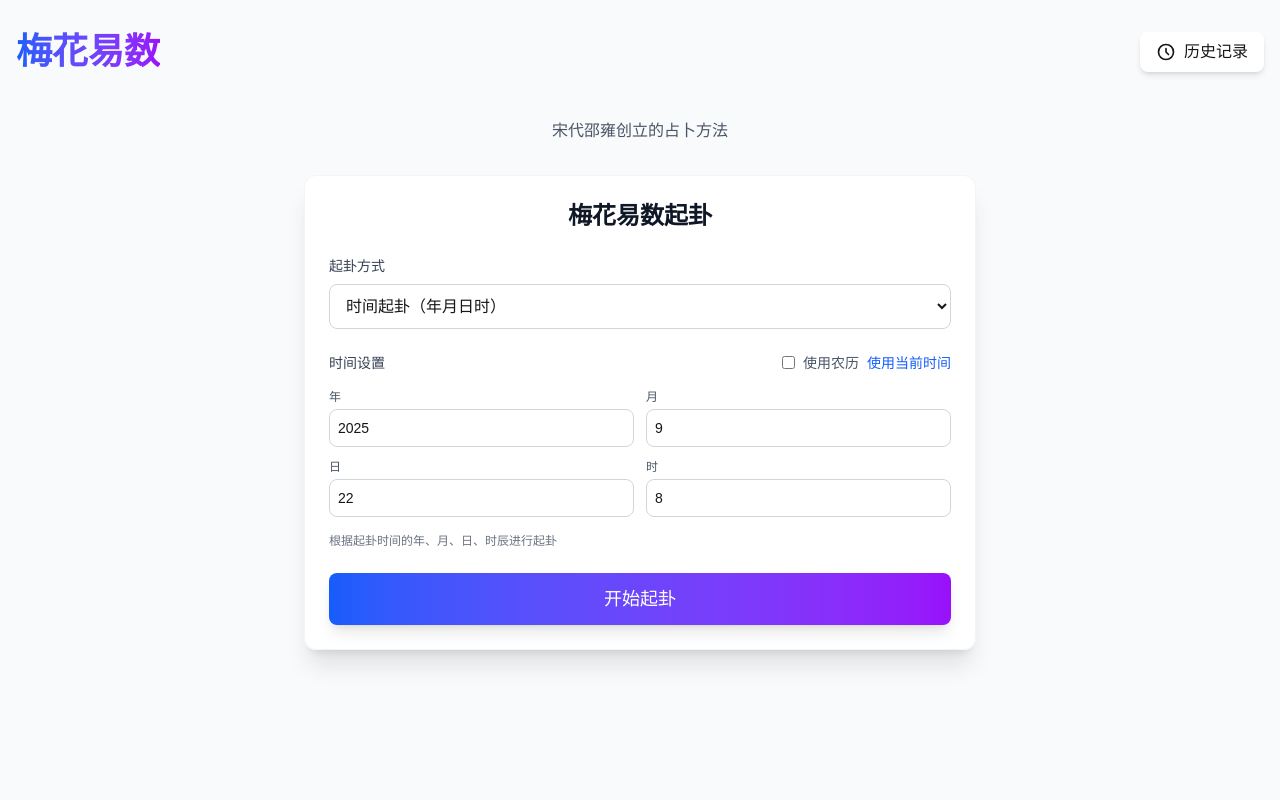
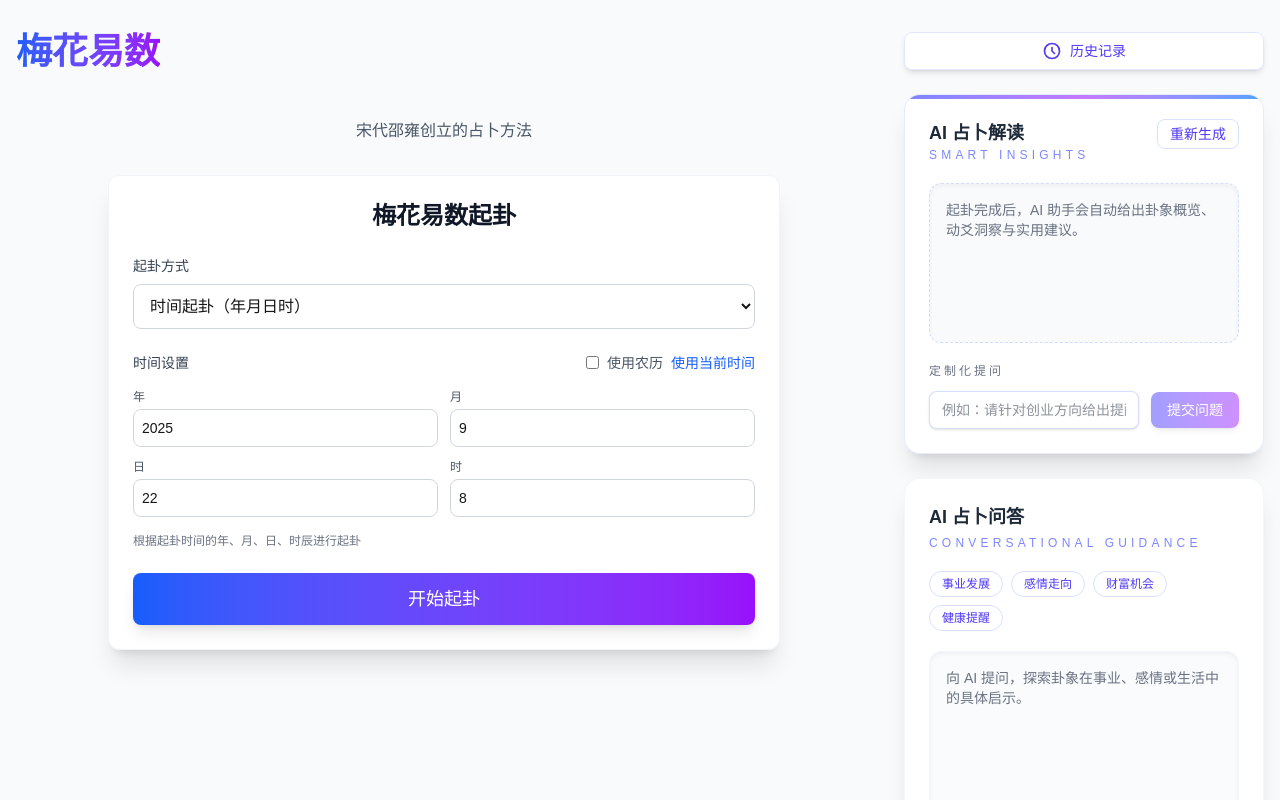
Before and after one commit to 2478love/meihuayishu, a Next.js app: page / in a window 1280 px wide. Shown: the top 800 px of the page. Built offline with nearby package versions, Linux system fonts and the light colour scheme.

Commit message:
fix: 优化聊天消息状态管理逻辑

```diff
--- a/src/app/page.tsx
+++ b/src/app/page.tsx
@@ -92,11 +92,12 @@ export default function Home() {
       createdAt: timestamp,
     };
 
-    setChatMessages(prev => [...prev, userMessage]);
+    const nextMessages = [...chatMessages, userMessage];
+    setChatMessages(nextMessages);
     setChatLoading(true);
 
     try {
-      const historyTurns = chatMessages.map(({ role, content: text }) => ({
+      const historyTurns = nextMessages.map(({ role, content: text }) => ({
         role,
         content: text,
       }));
@@ -208,8 +209,10 @@ export default function Home() {
         <div className="pointer-events-none absolute bottom-[-200px] right-[-120px] h-[360px] w-[360px] rounded-full bg-gradient-to-br from-indigo-200 via-purple-200 to-transparent opacity-40 blur-3xl dark:from-indigo-500/30 dark:via-purple-500/30"></div>
       </div>
       <div className="relative z-10 container mx-auto py-8 px-4">
+        <div className="lg:grid lg:grid-cols-[minmax(0,1fr)_360px] lg:items-start lg:gap-8">
+          <div>
             {/* 顶部工具栏 */}
-        <div className="flex justify-between items-center mb-8">
+            <div className="flex items-center mb-8">
               <motion.h1
                 className="text-3xl md:text-4xl font-bold bg-gradient-to-r from-blue-600 to-purple-600 bg-clip-text text-transparent"
                 initial={{ opacity: 0, x: -20 }}
@@ -217,20 +220,6 @@ export default function Home() {
               >
                 梅花易数
               </motion.h1>
-
-          <motion.button
-            onClick={() => setShowHistory(true)}
-            className="flex items-center gap-2 px-4 py-2 bg-white dark:bg-gray-800 rounded-lg shadow-md hover:shadow-lg transition-all duration-200"
-            initial={{ opacity: 0, x: 20 }}
-            animate={{ opacity: 1, x: 0 }}
-            whileHover={{ scale: 1.05 }}
-            whileTap={{ scale: 0.95 }}
-          >
-            <svg className="w-5 h-5" fill="none" stroke="currentColor" viewBox="0 0 24 24">
-              <path strokeLinecap="round" strokeLinejoin="round" strokeWidth={2} d="M12 8v4l3 3m6-3a9 9 0 11-18 0 9 9 0 0118 0z" />
-            </svg>
-            <span>历史记录</span>
-          </motion.button>
             </div>
 
             <AnimatePresence mode="wait">
@@ -414,34 +403,6 @@ export default function Home() {
               </motion.div>
 
               <motion.div
-                className="w-full"
-                initial={{ opacity: 0, y: 20 }}
-                animate={{ opacity: 1, y: 0 }}
-                transition={{ delay: 0.7 }}
-              >
-                <AiInsightCard
-                  status={insightStatus}
-                  insight={aiInsight}
-                  error={insightError}
-                  onRetry={handleRefreshInsight}
-                  onAsk={handleAskInsightQuestion}
-                />
-              </motion.div>
-
-              <motion.div
-                className="w-full"
-                initial={{ opacity: 0, y: 20 }}
-                animate={{ opacity: 1, y: 0 }}
-                transition={{ delay: 0.8 }}
-              >
-                <AiChatPanel
-                  messages={chatMessages}
-                  onSend={handleSendChatMessage}
-                  isBusy={chatLoading}
-                />
-              </motion.div>
-
-              <motion.div
                 className="text-center"
                 initial={{ opacity: 0 }}
                 animate={{ opacity: 1 }}
@@ -457,6 +418,40 @@ export default function Home() {
             </motion.div>
           )}
         </AnimatePresence>
+          </div>
+
+          <aside className="mt-8 lg:mt-0">
+            <div className="flex flex-col gap-6 sticky top-8">
+              <motion.button
+                onClick={() => setShowHistory(true)}
+                className="flex items-center justify-center gap-2 rounded-lg border border-indigo-100 bg-white/95 px-4 py-2 text-sm font-medium text-indigo-600 shadow-md transition hover:border-indigo-200 hover:shadow-lg dark:border-indigo-500/30 dark:bg-gray-900/90 dark:text-indigo-200"
+                initial={{ opacity: 0, x: 20 }}
+                animate={{ opacity: 1, x: 0 }}
+                whileHover={{ scale: 1.02 }}
+                whileTap={{ scale: 0.95 }}
+              >
+                <svg className="w-5 h-5" fill="none" stroke="currentColor" viewBox="0 0 24 24">
+                  <path strokeLinecap="round" strokeLinejoin="round" strokeWidth={2} d="M12 8v4l3 3m6-3a9 9 0 11-18 0 9 9 0 0118 0z" />
+                </svg>
+                <span>历史记录</span>
+              </motion.button>
+
+              <AiInsightCard
+                status={insightStatus}
+                insight={aiInsight}
+                error={insightError}
+                onRetry={handleRefreshInsight}
+                onAsk={handleAskInsightQuestion}
+              />
+
+              <AiChatPanel
+                messages={chatMessages}
+                onSend={handleSendChatMessage}
+                isBusy={chatLoading}
+              />
+            </div>
+          </aside>
+        </div>
 
         {/* 历史记录面板 */}
         <AnimatePresence>
```
Lines whose indentation alone changed are shown as unchanged.
